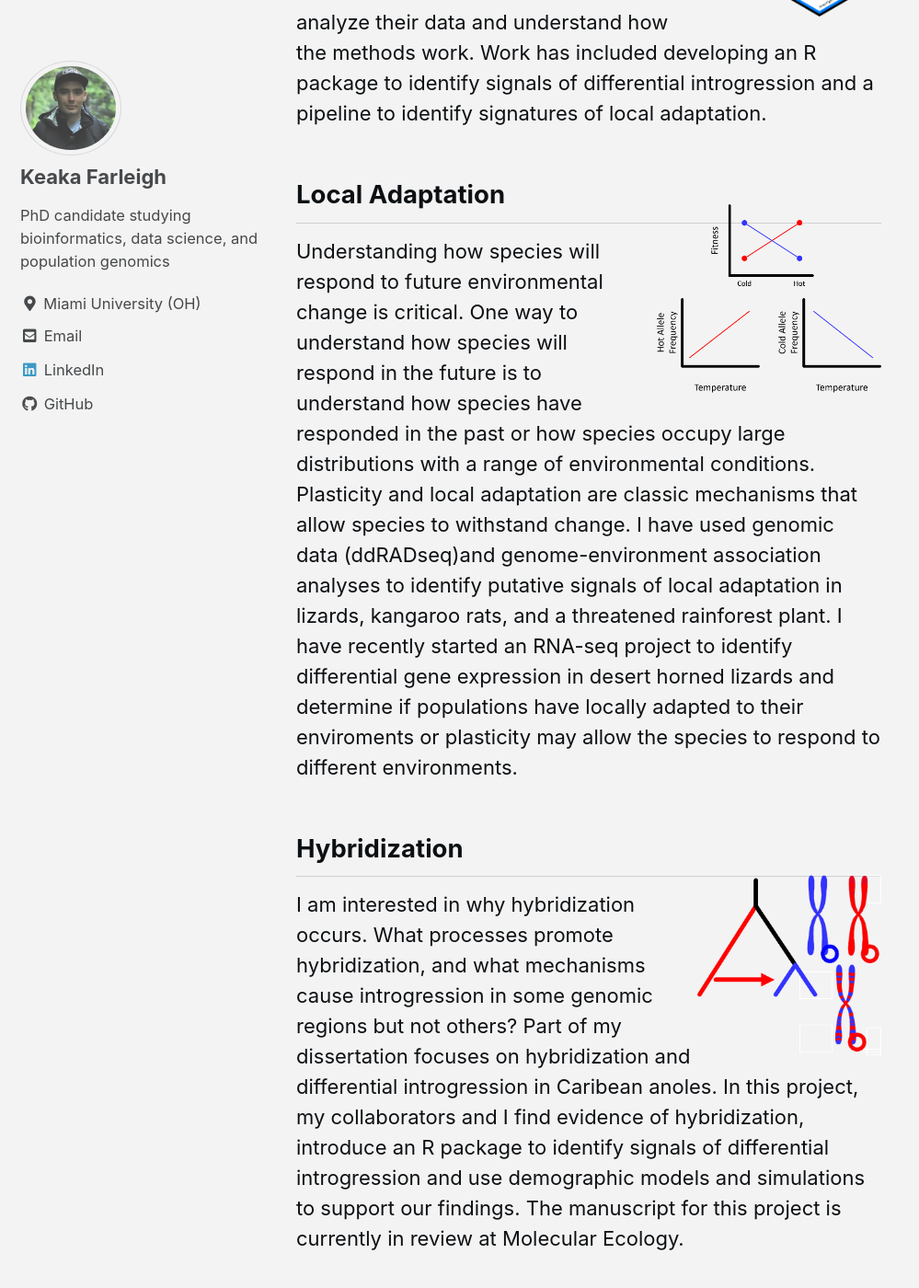
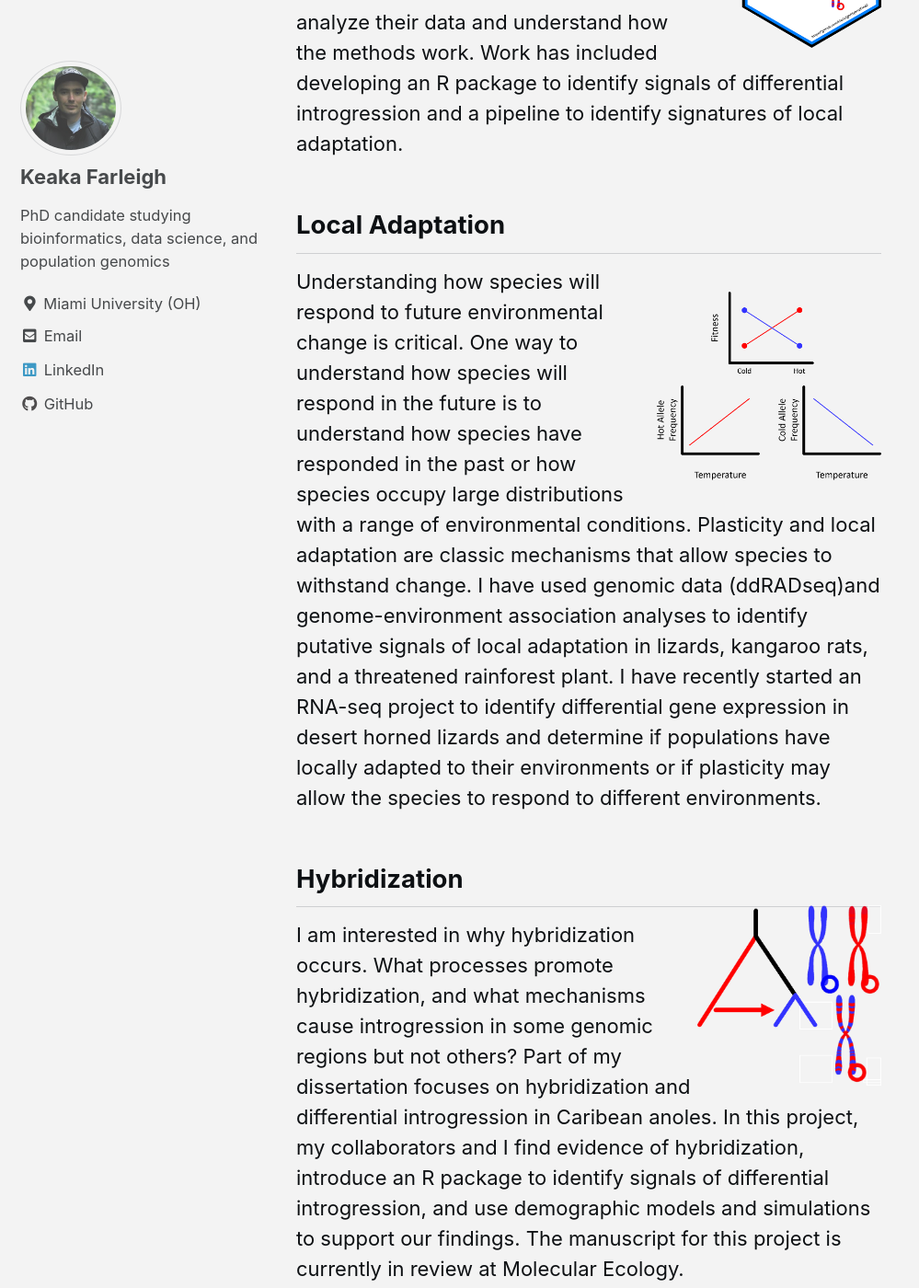
Before and after one commit to kfarleigh/kfarleigh.github.io, a Jekyll site: the page built from _pages/research.md, in a window 1280 px wide and 1400 px high, scrolled down 667 px. Shown: the whole window at 92% size, without its empty margins (0-999 px from the left). Built offline with Jekyll 4.4.1, drawn with Linux system fonts in a browser that asks for light colours; cached includes are drawn as plain includes; some of the changed text lies outside the part shown.

Commit message:
Update research.md

```diff
--- a/_pages/research.md
+++ b/_pages/research.md
@@ -2,13 +2,13 @@
 title: "Research"
 permalink: /research/
 ---
-I seek to understand how genomic variation is influenced and to understand how genomic elements interact. I explore these topics with a variety of bioinformatic techniques, including next generation sequencing (RNA-seq, RAD-seq, Exome sequencing) and different statistical analyses (Bayesian, Frequentist, machine learning).
-## Bioinformatics <img align="right" src="/images/Software_HexStickers.png"  width="200px" height="250px">
+I seek to understand how genomic variation is influenced and to understand how genomic elements interact. I explore these topics with a variety of bioinformatic techniques, including next-generation sequencing (RNA-seq, RAD-seq, Exome sequencing) and different statistical analyses (Bayesian, Frequentist, machine learning).
+## Bioinformatics <img align="right" src="/images/Software_HexStickers.png"  width="225px" height="275px">
 Genomic scale datasets are becoming the standard in modern biology. Understanding how to process and analyze this data is critical. My research focuses on developing tools and resources that allow researchers to analyze their data and understand how the methods work. Work has included developing an R package to identify signals of differential introgression and a pipeline to identify signatures of local adaptation.
 
-## Local Adaptation <img align="right" src="/images/Local_Adaptation.png"  width="250px" height="225px">
-Understanding how species will respond to future environmental change is critical. One way to understand how species will respond in the future is to understand how species have responded in the past or how species occupy large distributions with a range of environmental conditions. Plasticity and local adaptation are classic mechanisms that allow species to withstand change. I have used genomic data (ddRADseq)and genome-environment association analyses to identify putative signals of local adaptation in lizards, kangaroo rats, and a threatened rainforest plant. I have recently started an RNA-seq project to identify differential gene expression in desert horned lizards and determine if populations have locally adapted to their enviroments or plasticity may allow the species to respond to different environments.
+## Local Adaptation
+<img align="right" src="/images/Local_Adaptation.png"  width="250px" height="225px">Understanding how species will respond to future environmental change is critical. One way to understand how species will respond in the future is to understand how species have responded in the past or how species occupy large distributions with a range of environmental conditions. Plasticity and local adaptation are classic mechanisms that allow species to withstand change. I have used genomic data (ddRADseq)and genome-environment association analyses to identify putative signals of local adaptation in lizards, kangaroo rats, and a threatened rainforest plant. I have recently started an RNA-seq project to identify differential gene expression in desert horned lizards and determine if populations have locally adapted to their environments or if plasticity may allow the species to respond to different environments.
 ## Hybridization <img align="right" src="/images/Hybridization.png"  width="200px" height="250px">
-I am interested in why hybridization occurs. What processes promote hybridization, and what mechanisms cause introgression in some genomic regions but not others? Part of my dissertation focuses on hybridization and differential introgression in Caribean anoles. In this project, my collaborators and I find evidence of hybridization, introduce an R package to identify signals of differential introgression and use demographic models and simulations to support our findings. The manuscript for this project is currently in review at Molecular Ecology.
+I am interested in why hybridization occurs. What processes promote hybridization, and what mechanisms cause introgression in some genomic regions but not others? Part of my dissertation focuses on hybridization and differential introgression in Caribean anoles. In this project, my collaborators and I find evidence of hybridization, introduce an R package to identify signals of differential introgression, and use demographic models and simulations to support our findings. The manuscript for this project is currently in review at Molecular Ecology.
 ## Population Genomics
 Population genomics provides the foundation of my research. Most of my projects include a population genomics component and use these techniques as a base for comparison between species, populations, etc. Differences in population genomic statistics can provide evidence of past responses to environmental change, range expansion, and introgression among many other things.
```
